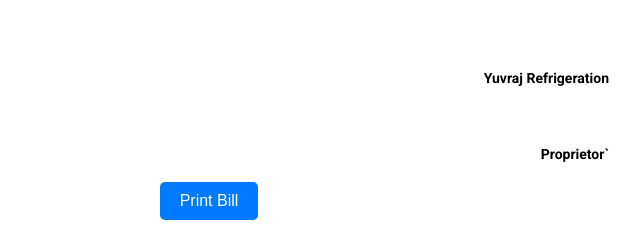
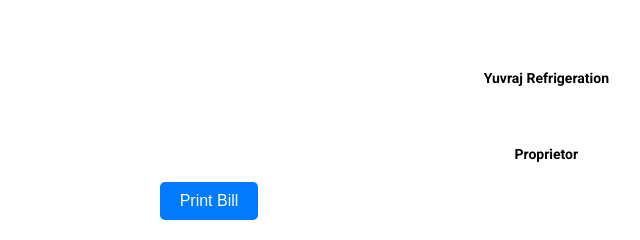
Before and after one commit to Meghraj1207/bill, a plain HTML site: page index.html in a window 1280 px wide. Shown: the part 853-1093 px from the top of the page, 431-1071 px from the left. Drawn offline with Linux system fonts and the light colour scheme.

Commit message:
fix proprietor alignment and text

```diff
--- a/index.html
+++ b/index.html
@@ -210,11 +210,16 @@
 
         .signatures {
             display: flex;
-            flex-direction: column;
-            align-items: flex-end;
+            justify-content: flex-end;
             margin-top: 20px;
             font-size: 14px;
             font-weight: bold;
+        }
+
+        .signature-box {
+            display: flex;
+            flex-direction: column;
+            align-items: center;
             gap: 60px;
         }
 
@@ -373,8 +378,10 @@
         </div>
 
         <div class="signatures">
-            <div>Yuvraj Refrigeration</div>
-            <div>Proprietor`</div>
+            <div class="signature-box">
+                <div>Yuvraj Refrigeration</div>
+                <div>Proprietor</div>
+            </div>
         </div>
 
         <div class="print-btn-container">
```
